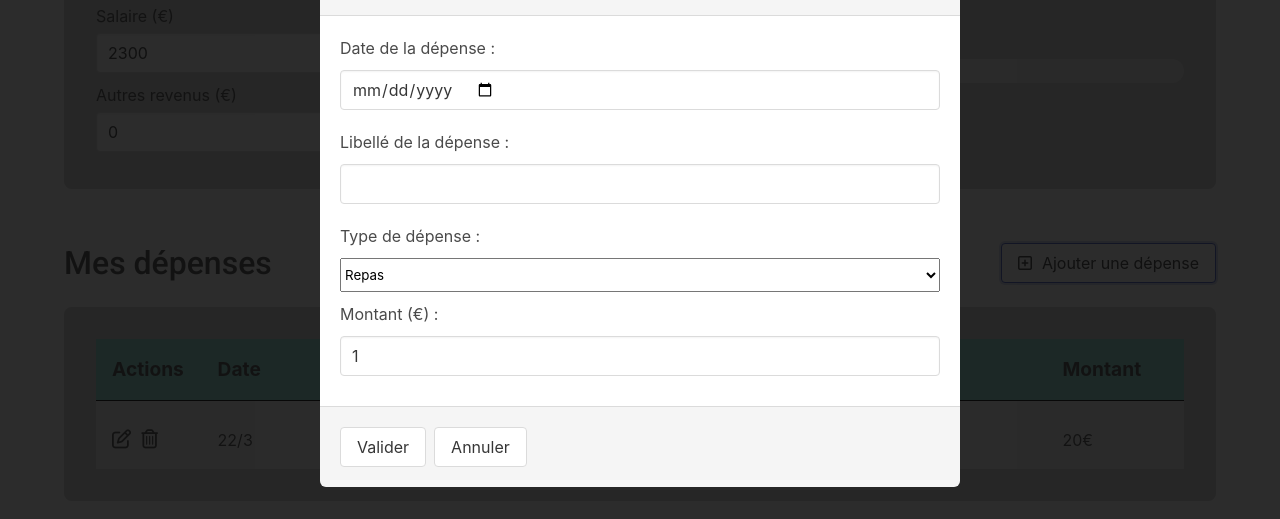
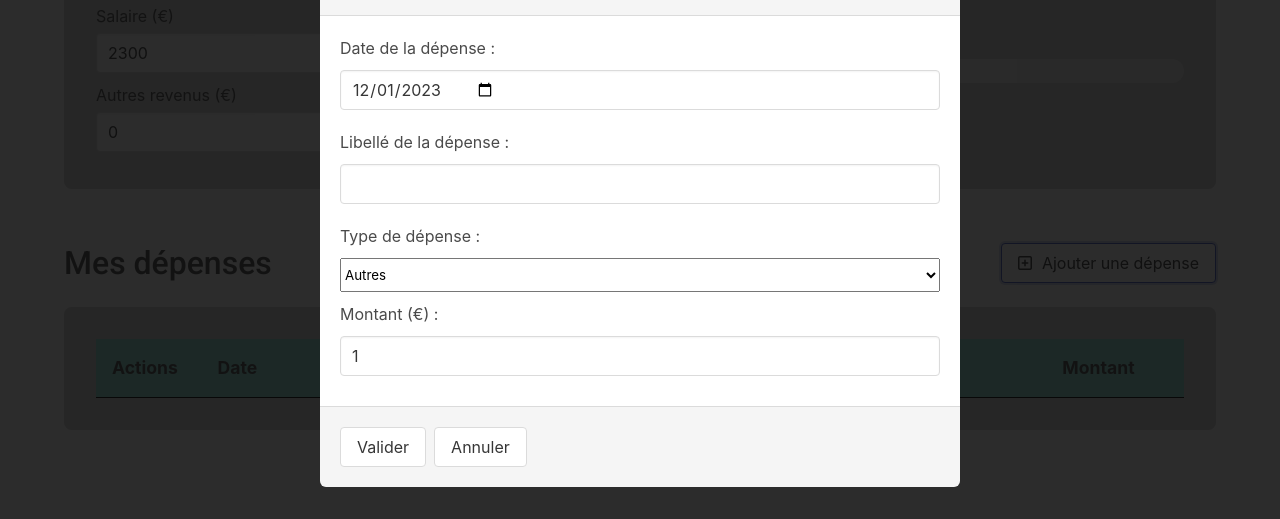
Before and after one commit to AntoineGrb/budget-monitor-react, a React (Vite) app: page / in a window 1280 px wide. Both pictures are taken after a click on the button "Ajouter une dépense". Shown: the part 181-700 px from the top of the page. Built offline with nearby package versions, Linux system fonts and the light colour scheme.

Commit message:
gestion couleur des tags

```diff
--- a/src/App.jsx
+++ b/src/App.jsx
@@ -25,7 +25,6 @@ function App() {
       <Depenses
         setIsAddDepenseOpen = {setIsAddDepenseOpen}
         setIsEditDepenseOpen = {setIsEditDepenseOpen}
-        depenses = {depenses}
         filteredDepenses = {filteredDepenses}
       />
       <AddDepense
--- a/src/components/Depenses/Depenses.jsx
+++ b/src/components/Depenses/Depenses.jsx
@@ -1,9 +1,17 @@
 import './Depenses.scss'
 import PropTypes from 'prop-types'
+import {tags} from '../../data/tags'
 
-const Depenses = ({setIsAddDepenseOpen , setIsEditDepenseOpen , depenses}) => {
+const Depenses = ({setIsAddDepenseOpen , setIsEditDepenseOpen , filteredDepenses}) => {
 
-    console.log(depenses)
+    const displayTagColor = (tagName) => {
+        console.log(tagName)
+        const tag = tags.find(tag => tag.name === tagName);
+        console.log(tag)
+        return tag.color
+    }
+
+    console.log(filteredDepenses)
 
     return (
         <>
@@ -21,16 +29,20 @@ const Depenses = ({setIsAddDepenseOpen , setIsEditDepenseOpen , depenses}) => {
                         <div className="header amount">Montant</div>
                     </div>
 
-                    <div className="board__row content">
-                        <div className="cell actions">
-                            <i onClick={() => setIsEditDepenseOpen(true)} className="fa-regular fa-pen-to-square"></i>
-                            <i className="fa-regular fa-trash-can"></i>
+                    {filteredDepenses.map((depense , index) => (
+                        <div key={index} className="board__row">
+                            <div className="cell actions">
+                                <i onClick={() => setIsEditDepenseOpen(true)} className="fa-regular fa-pen-to-square"></i>
+                                <i className="fa-regular fa-trash-can"></i>
+                            </div>
+                            <div className="cell date">{depense.date}</div>
+                            <div className="cell libelle">{depense.libelle}</div>
+                            <div className="cell etiquette"><div className={`tag ${displayTagColor(depense.tag)}`}> {depense.tag} </div></div>
+                            <div className="cell amount">{depense.amount}€</div>
                         </div>
-                        <div className="cell date">22/3</div>
-                        <div className="cell libelle">Starbucks</div>
-                        <div className="cell etiquette"><div className="tag is-black"> Food </div></div>
-                        <div className="cell amount">20€</div>
-                    </div>
+                    ))}
+
+
                 </div>
             </section>
         </>
@@ -40,7 +52,7 @@ const Depenses = ({setIsAddDepenseOpen , setIsEditDepenseOpen , depenses}) => {
 Depenses.propTypes = {
     setIsAddDepenseOpen: PropTypes.func,
     setIsEditDepenseOpen: PropTypes.func,
-    depenses: PropTypes.array
+    filteredDepenses: PropTypes.array
 }
 
 
--- a/src/components/Depenses/Depenses.scss
+++ b/src/components/Depenses/Depenses.scss
@@ -35,9 +35,14 @@
         align-items: center;
         overflow: hidden;
         text-overflow: ellipsis;
+        border-bottom: 1px solid black;
 
-        .actions, .date, .amount {
+        .actions, .amount {
             width: 10%;
+        }
+
+        .date {
+            width: 20%;
         }
 
         .actions {
@@ -55,15 +60,14 @@
         }
 
         .libelle {
-            width: 50%;
+            width: 40%;
         }
 
     }
 
     &__row.head {
         font-weight: bold;
-        border-bottom: 1px solid black;
         background-color: hsl(171, 59%, 72%);
-        font-size: 1.2rem;
+        font-size: 1.1rem;
     }
 }
--- a/src/components/Modals/AddDepense.jsx
+++ b/src/components/Modals/AddDepense.jsx
@@ -6,9 +6,9 @@ import {tags} from '../../data/tags'
 const AddDepense = ({isAddDepenseOpen , setIsAddDepenseOpen , depenses, setDepenses}) => {
 
     //Déclaration des states des inputs de la modale
-    const [depenseDate , setDepenseDate] = useState('');
+    const [depenseDate , setDepenseDate] = useState('2023-12-01');
     const [depenseLibelle , setDepenseLibelle] = useState('');
-    const [depenseTag , setDepenseTag] = useState('');
+    const [depenseTag , setDepenseTag] = useState('Autres');
     const [depenseAmount , setDepenseAmount] = useState(1);
 
     const submitForm = (e) => {
@@ -35,9 +35,9 @@ const AddDepense = ({isAddDepenseOpen , setIsAddDepenseOpen , depenses, setDepen
 
     const closeModal = () => {
         //Rénitialiser et fermer le formulaire
-        setDepenseDate('');
+        setDepenseDate('2023-12-01');
         setDepenseLibelle('');
-        setDepenseTag('');
+        setDepenseTag('Autres');
         setDepenseAmount(1);
         setIsAddDepenseOpen(false);
     }
@@ -59,7 +59,7 @@ const AddDepense = ({isAddDepenseOpen , setIsAddDepenseOpen , depenses, setDepen
                             <label> Type de dépense : </label>
                             <select value={depenseTag} onChange={(e) => setDepenseTag(e.target.value)} className="select" name="tag" id="tag">
                                 {tags.map((tag , index)=> (
-                                    <option key={index} value={tag}> {tag} </option>
+                                    <option key={index} value={tag.name}> {tag.name} </option>
                                 ))}
                             </select>
                             <label> Montant (€) : </label>
--- a/src/data/tags.js
+++ b/src/data/tags.js
@@ -1 +1,11 @@
-export const tags = ['Repas' , 'Courses' , 'Charges' , 'Sortie' , 'Santé' , 'Hobbies']
+// export const tags = ['Repas' , 'Courses' , 'Charges' , 'Sortie' , 'Santé' , 'Hobbies', 'Autres']
+
+export const tags = [
+    {name:'Repas' , color:'is-danger'},
+    {name:'Courses' , color:'is-success'},
+    {name:'Charges' , color:'is-dark'},
+    {name:'Sortie' , color:'is-info'},
+    {name:'Santé' , color:'is-primary'},
+    {name:'Hobbies' , color:'is-link'},
+    {name:'Autres' , color:'is-light'},
+]
```
Also changed, not shown: src/components/Notification/Notification.jsx (added, +12 -0 lines).
